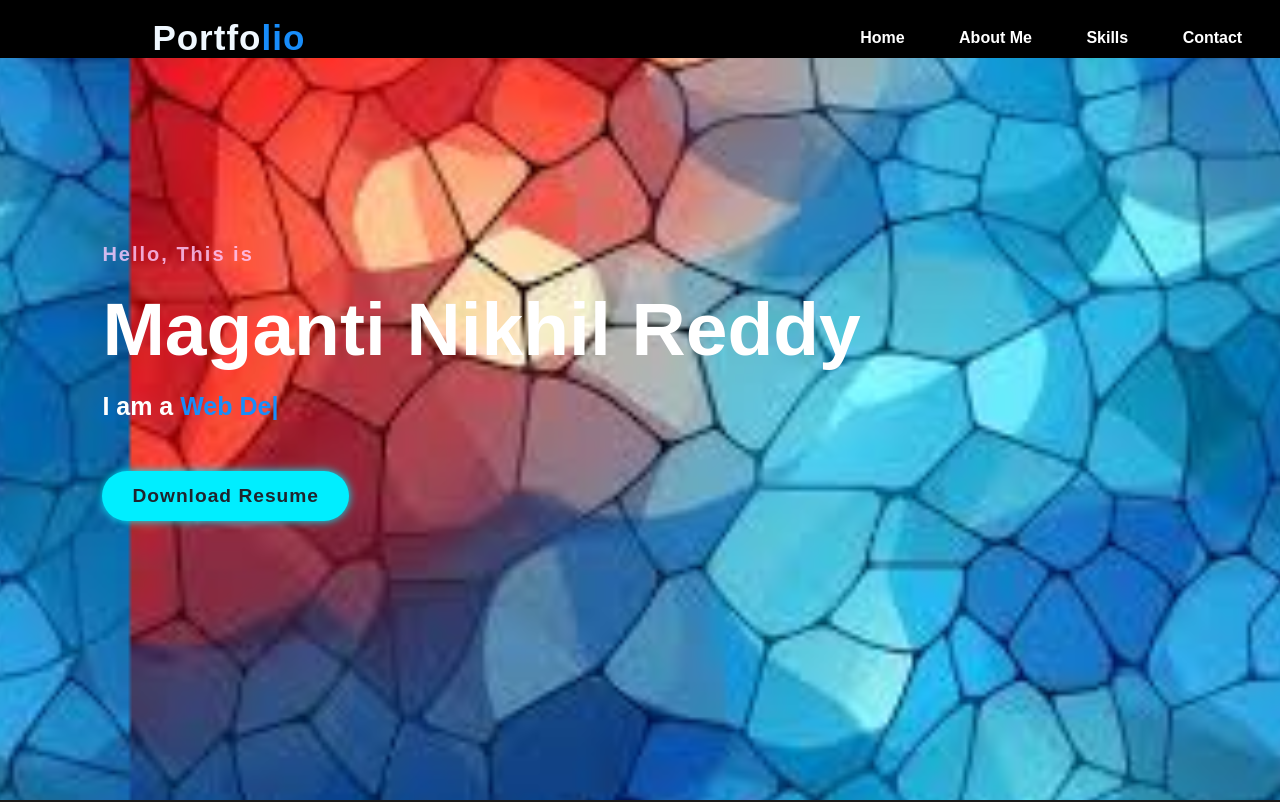
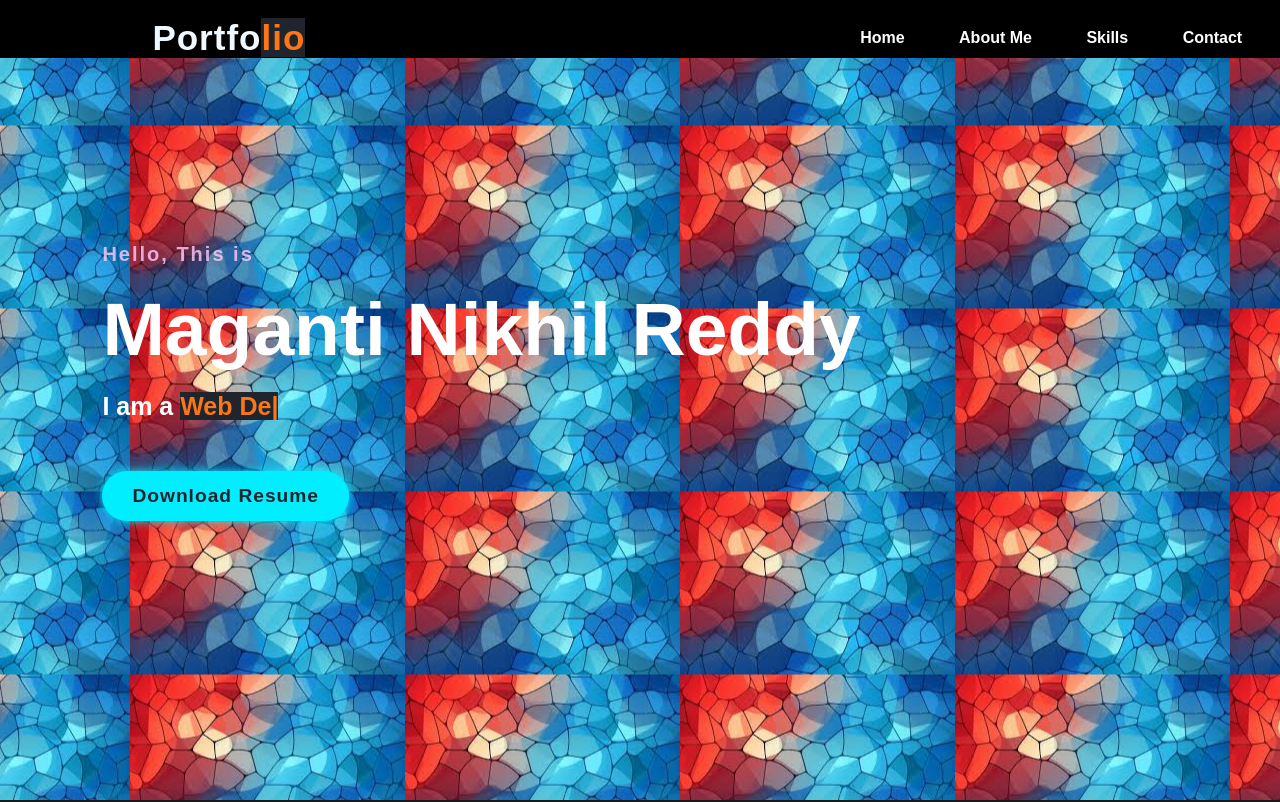
Before and after one commit to nikkss-s/Bharat-Intern, a plain HTML site: page Portfolio Website/index.html in a window 1280 px wide. Shown: the top 802 px of the page. Drawn offline with nearby package versions, Linux system fonts and the light colour scheme.

Commit message:
Update styles.css

```diff
--- a/Portfolio Website/styles.css
+++ b/Portfolio Website/styles.css
@@ -122,7 +122,7 @@ input[type=submit]:hover {
     height: 100vh;
     width: 100%;
     background-image: url(resources/back1.jpg);
-    background-size: cover;
+    background-size: auto;
     background-position: calc(130px);
     margin-right: 10px;
 
@@ -145,7 +145,8 @@ nav{
 
 }
 span{
-    color: #188dfa;
+    color: #fa7618;
+    background-color: #1f242d;
 }
 nav ul li{
    list-style-type: none ;
```
